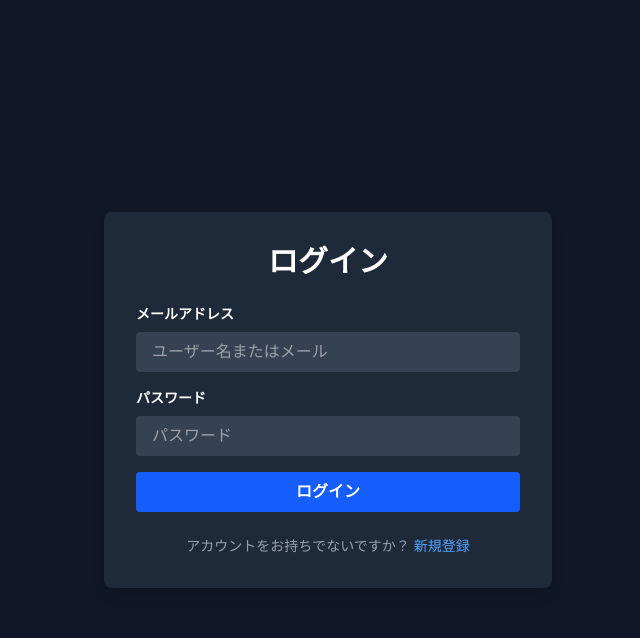
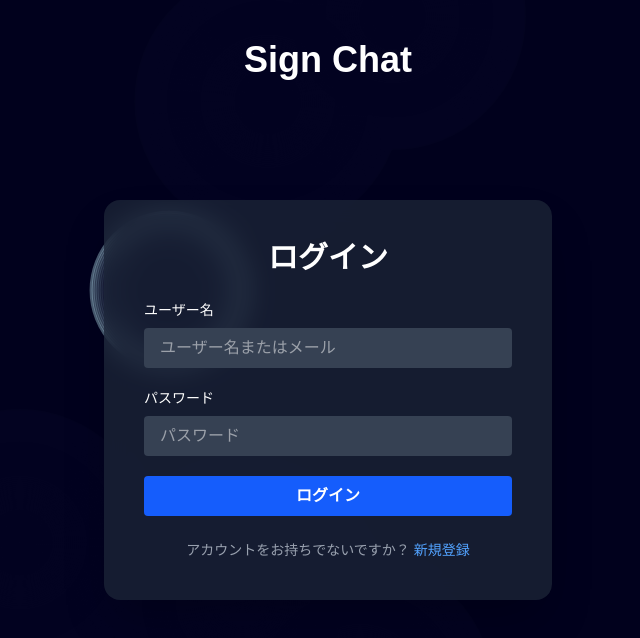
Before and after one commit to Koonosuke/progatehack07, a Next.js app in the folder frontend/: page /web/auth/login in a window 1280 px wide. Shown: the top 638 px of the page, without its empty margins (312-952 px from the left). Built offline with nearby package versions, Linux system fonts and the light colour scheme; no server answers; what amazon-cognito-identity-js would draw is missing.

Commit message:
improve page design

```diff
--- a/frontend/app/auth/login/page.tsx
+++ b/frontend/app/auth/login/page.tsx
@@ -1,21 +1,21 @@
-'use client';
+"use client";
 
-import { AuthenticationDetails, CognitoUser } from 'amazon-cognito-identity-js';
-import Link from 'next/link';
-import { useRouter } from 'next/navigation';
-import { useRef, useState } from 'react';
-import { userPool } from '../userPool';
+import RippleBackground from "@/components/hamon";
+import { AuthenticationDetails, CognitoUser } from "amazon-cognito-identity-js";
+import Link from "next/link";
+import { useRouter } from "next/navigation";
+import { useRef, useState } from "react";
+import { userPool } from "../userPool";
 
 export default function LoginPage() {
-  const [username, setUsername] = useState('');
-  const [password, setPassword] = useState('');
+  const [username, setUsername] = useState("");
+  const [password, setPassword] = useState("");
   const [error, setError] = useState<string | null>(null);
   const [isLoading, setIsLoading] = useState(false);
+  const [isNewPasswordRequired, setIsNewPasswordRequired] = useState(false);
+  const [newPassword, setNewPassword] = useState("");
+  const cognitoUserRef = useRef<CognitoUser | null>(null);
   const router = useRouter();
-
-  const [isNewPasswordRequired, setIsNewPasswordRequired] = useState(false);
-  const [newPassword, setNewPassword] = useState('');
-  const cognitoUserRef = useRef<CognitoUser | null>(null);
 
   const handleLogin = (e: React.FormEvent) => {
     e.preventDefault();
@@ -23,7 +23,6 @@ export default function LoginPage() {
     setError(null);
 
     const user = new CognitoUser({ Username: username, Pool: userPool });
-
     cognitoUserRef.current = user;
     const authDetails = new AuthenticationDetails({
       Username: username,
@@ -33,57 +32,53 @@ export default function LoginPage() {
     user.authenticateUser(authDetails, {
       onSuccess: async (result) => {
         const idToken = result.getIdToken().getJwtToken();
-        try{
-          const response = await fetch('/web/api/auth/login', {
-            method: 'POST',
-            headers: { 'Content-Type': 'application/json'},
-            body: JSON.stringify({ token: idToken })
+        try {
+          const response = await fetch("/web/api/auth/login", {
+            method: "POST",
+            headers: { "Content-Type": "application/json" },
+            body: JSON.stringify({ token: idToken }),
           });
-          if (!response.ok) throw new Error('APIでの認証設定に失敗');
-
-          router.push('/home');
-        } catch(apiError: any){
+          if (!response.ok) throw new Error("APIでの認証設定に失敗");
+          router.push("/home");
+        } catch (apiError: any) {
           setError(apiError.message);
           setIsLoading(false);
         }
       },
       onFailure: (err) => {
-        alert('ログイン失敗: ' + err.message);
+        setError(err.message || "ログインに失敗しました。");
+        setIsLoading(false);
       },
-      newPasswordRequired: (userAttributes, requiredAttributes) => {
-        delete userAttributes.email_verified;
-        delete userAttributes.phone_number_verified;
-
+      newPasswordRequired: () => {
         setIsNewPasswordRequired(true);
         setIsLoading(false);
       },
     });
   };
 
-  //新しいパスワード送信処理
   const handleNewPasswordSubmit = (e: React.FormEvent) => {
     e.preventDefault();
     setIsLoading(true);
     setError(null);
 
-    if (!cognitoUserRef.current){
-      setError("ユーザー情報が見つかりません．");
+    if (!cognitoUserRef.current) {
+      setError("ユーザー情報が見つかりません。");
       setIsLoading(false);
-      return ;
+      return;
     }
 
     cognitoUserRef.current.completeNewPasswordChallenge(newPassword, null, {
       onSuccess: async (result) => {
         const idToken = result.getIdToken().getJwtToken();
-        try{
-          const response = await fetch('/web/api/auth/login', {
-            method: 'POST',
-            headers: { 'Content-Type': 'application/json' },
+        try {
+          const response = await fetch("/web/api/auth/login", {
+            method: "POST",
+            headers: { "Content-Type": "application/json" },
             body: JSON.stringify({ token: idToken }),
           });
-          if (!response.ok) throw new Error('APIでの認証設定に失敗');
-          router.push('/home');
-        } catch (apiError: any){
+          if (!response.ok) throw new Error("APIでの認証設定に失敗");
+          router.push("/home");
+        } catch (apiError: any) {
           setError(apiError.message);
           setIsLoading(false);
         }
@@ -94,70 +89,104 @@ export default function LoginPage() {
       },
     });
   };
-//新しいパスワード設定用のフォーム
+
+  // 新しいパスワード入力フォーム
   if (isNewPasswordRequired) {
     return (
-    <div className="min-h-screen bg-gray-900 text-white p-8">
-      <h1 className='text-3xl font-bold mb-6'>新しいパスワードを設定</h1>
+      <div>
+        <div className="relative min-h-screen text-white flex items-center justify-center">
+          <RippleBackground />
+
+          <h1 className="absolute top-10 w-full text-center text-4xl font-bold text-white">
+            Sign Chat
+          </h1>
+
+          <div className="bg-gray-800/80 backdrop-blur-md p-10 rounded-lg shadow-lg w-full max-w-md">
+            <h1 className="text-2xl font-bold mb-6 text-center">
+              新しいパスワードを設定
+            </h1>
             <form onSubmit={handleNewPasswordSubmit}>
               <input
                 type="password"
-        className="bg-gray-800 px-4 py-2 mb-4 w-full"
+                className="bg-gray-700 px-4 py-2 mb-4 w-full rounded outline-none focus:ring-2 focus:ring-blue-500"
                 placeholder="新しいパスワード"
                 value={newPassword}
                 onChange={(e) => setNewPassword(e.target.value)}
               />
-        <button type="submit" disabled={isLoading} className="bg-blue-600 px-4 py-2 rounded">
-          {isLoading ? '設定中...' : 'パスワードを設定'}
+              <button
+                type="submit"
+                disabled={isLoading}
+                className="bg-blue-600 hover:bg-blue-700 disabled:opacity-50 transition px-4 py-2 w-full rounded font-semibold"
+              >
+                {isLoading ? "設定中..." : "パスワードを設定"}
               </button>
-        {error && <p className="text-red-500 mt-4">{error}</p>}
+              {error && (
+                <p className="text-red-400 mt-4 text-center">{error}</p>
+              )}
             </form>
           </div>
-  )
+        </div>
+      </div>
+    );
   }
-//通常
+
+  // 通常ログインフォーム
   return (
-    <div className="min-h-screen bg-gray-900 text-white flex items-center justify-center p-4">
-      <div className="bg-gray-800 p-8 rounded-lg shadow-lg w-full max-w-md">
+    <div>
+      <div className="relative min-h-screen  text-white flex items-center justify-center">
+        <RippleBackground />
+        <h1 className="absolute top-10 w-full text-center text-4xl font-bold text-white">
+          Sign Chat
+        </h1>
+        <div className="bg-gray-800/70 backdrop-blur-md p-10 rounded-2xl shadow-2xl w-full max-w-md">
           <h1 className="text-3xl font-bold mb-6 text-center">ログイン</h1>
           <form onSubmit={handleLogin}>
-          <div className="mb-4">
-            <label className="block mb-2 text-sm font-bold">メールアドレス</label>
+            <div className="mb-5">
+              <label className="block mb-2 text-sm font-medium">
+                ユーザー名
+              </label>
               <input
-              className="bg-gray-700 px-4 py-2 rounded w-full focus:outline-none focus:ring-2 focus:ring-blue-500"
+                className="bg-gray-700 px-4 py-2 rounded w-full focus:outline-none focus:ring-2 focus:ring-blue-500 transition"
                 placeholder="ユーザー名またはメール"
                 value={username}
                 onChange={(e) => setUsername(e.target.value)}
               />
             </div>
-          <div className="mb-4">
-            <label className="block mb-2 text-sm font-bold">パスワード</label>
+            <div className="mb-5">
+              <label className="block mb-2 text-sm font-medium">
+                パスワード
+              </label>
               <input
                 type="password"
-              className="bg-gray-700 px-4 py-2 rounded w-full focus:outline-none focus:ring-2 focus:ring-blue-500"
+                className="bg-gray-700 px-4 py-2 rounded w-full focus:outline-none focus:ring-2 focus:ring-blue-500 transition"
                 placeholder="パスワード"
                 value={password}
                 onChange={(e) => setPassword(e.target.value)}
               />
             </div>
-          {error && <p className="text-red-500 text-sm mb-4 text-center">{error}</p>}
+            {error && (
+              <p className="text-red-400 text-sm mb-4 text-center">{error}</p>
+            )}
             <button
               type="submit"
               disabled={isLoading}
-            className="bg-blue-600 hover:bg-blue-700 text-white font-bold px-4 py-2 rounded w-full transition-colors disabled:opacity-50"
+              className="bg-blue-600 hover:bg-blue-700 disabled:opacity-50 font-semibold px-4 py-2 rounded w-full transition-colors"
             >
-            {isLoading ? 'ログイン中...' : 'ログイン'}
+              {isLoading ? "ログイン中..." : "ログイン"}
             </button>
           </form>
 
-        {/* ▼▼▼ 2. ここに新規登録へのリンクを追加 ▼▼▼ */}
           <p className="text-center text-sm text-gray-400 mt-6">
-          アカウントをお持ちでないですか？{' '}
-          <Link href="/auth/register" className="text-blue-400 hover:underline">
+            アカウントをお持ちでないですか？{" "}
+            <Link
+              href="/auth/register"
+              className="text-blue-400 hover:underline"
+            >
               新規登録
             </Link>
           </p>
         </div>
       </div>
-  )
-};
+    </div>
+  );
+}
--- /dev/null
+++ b/frontend/components/hamon.tsx
@@ -0,0 +1,99 @@
+"use client";
+
+import { useEffect, useRef } from "react";
+
+export default function RippleBackground() {
+  const canvasRef = useRef<HTMLCanvasElement | null>(null);
+
+  useEffect(() => {
+    const canvas = canvasRef.current;
+    if (!canvas) return;
+    const ctx = canvas.getContext("2d");
+    if (!ctx) return;
+
+    let width = window.innerWidth;
+    let height = window.innerHeight;
+    canvas.width = width;
+    canvas.height = height;
+
+    type Ripple = {
+      x: number;
+      y: number;
+      radius: number;
+      alpha: number;
+    };
+
+    const ripples: Ripple[] = [];
+
+    const addRipple = () => {
+      ripples.push({
+        x: Math.random() * width,
+        y: Math.random() * height,
+        radius: 0,
+        alpha: 1,
+      });
+    };
+
+    addRipple();
+    const intervalId = setInterval(addRipple, 800);
+
+    let animationFrameId: number;
+
+    function draw() {
+      if (!ctx) return;
+
+      // 背景を塗りつぶし（透明感を維持）
+      ctx.fillStyle = "rgba(0, 0, 30, 0.2)";
+      ctx.fillRect(0, 0, width, height);
+
+      ripples.forEach((ripple, i) => {
+        ctx.beginPath();
+        ctx.arc(ripple.x, ripple.y, ripple.radius, 0, Math.PI * 2);
+        ctx.strokeStyle = `rgba(173, 216, 230, ${ripple.alpha})`;
+        ctx.lineWidth = 3;
+        ctx.stroke();
+
+        ripple.radius += 2;
+        ripple.alpha -= 0.015;
+
+        if (ripple.alpha <= 0) {
+          ripples.splice(i, 1);
+        }
+      });
+
+      animationFrameId = requestAnimationFrame(draw);
+    }
+
+    draw();
+
+    const handleResize = () => {
+      width = window.innerWidth;
+      height = window.innerHeight;
+      canvas.width = width;
+      canvas.height = height;
+    };
+
+    window.addEventListener("resize", handleResize);
+
+    return () => {
+      clearInterval(intervalId);
+      window.removeEventListener("resize", handleResize);
+      cancelAnimationFrame(animationFrameId);
+    };
+  }, []);
+
+  return (
+    <canvas
+      ref={canvasRef}
+      style={{
+        position: "fixed",
+        top: 0,
+        left: 0,
+        width: "100vw",
+        height: "100vh",
+        zIndex: -1,
+        pointerEvents: "none",
+      }}
+    />
+  );
+}
```
Also changed, not shown: frontend/app/auth/register/page.tsx (+39 -28 lines). Lines whose indentation alone changed are shown as unchanged.
